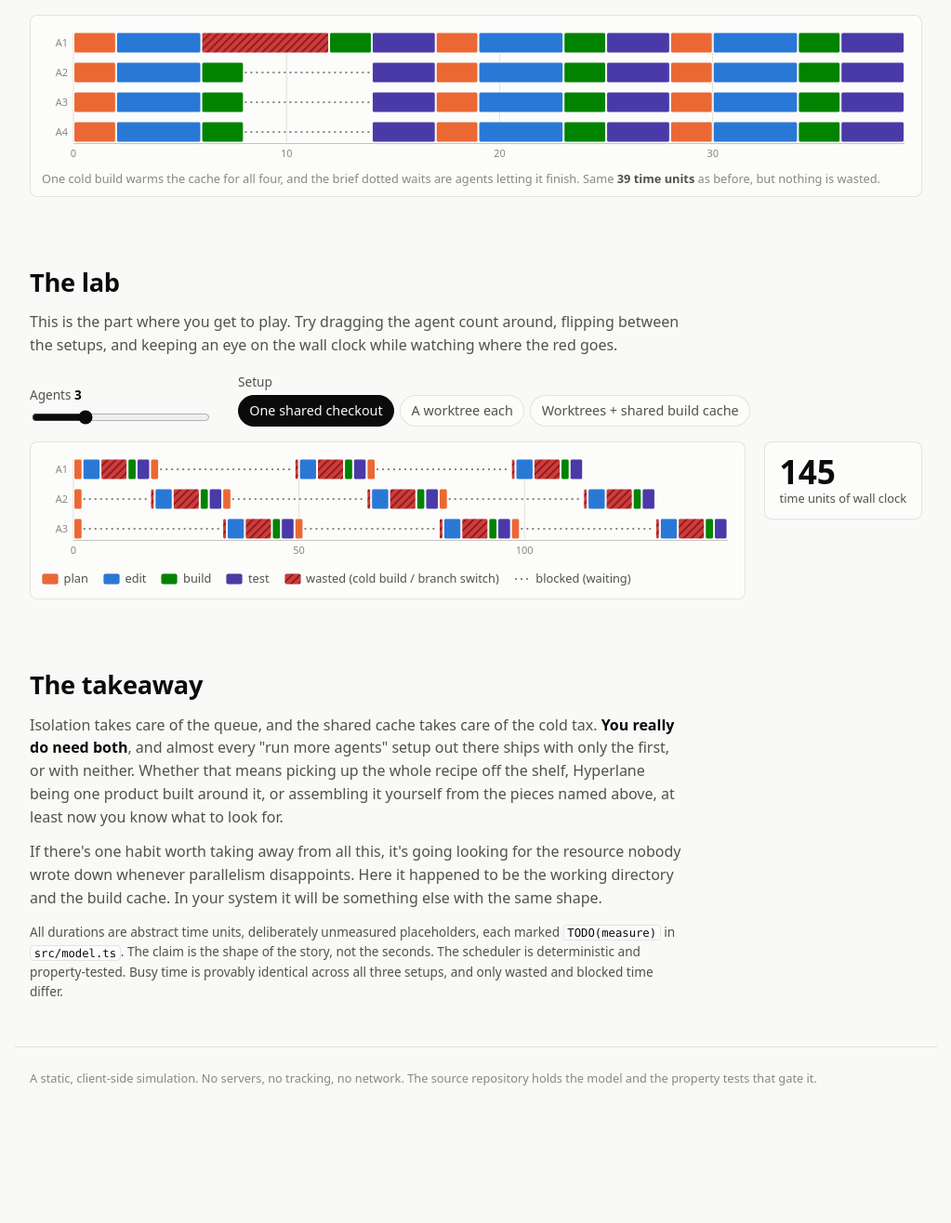
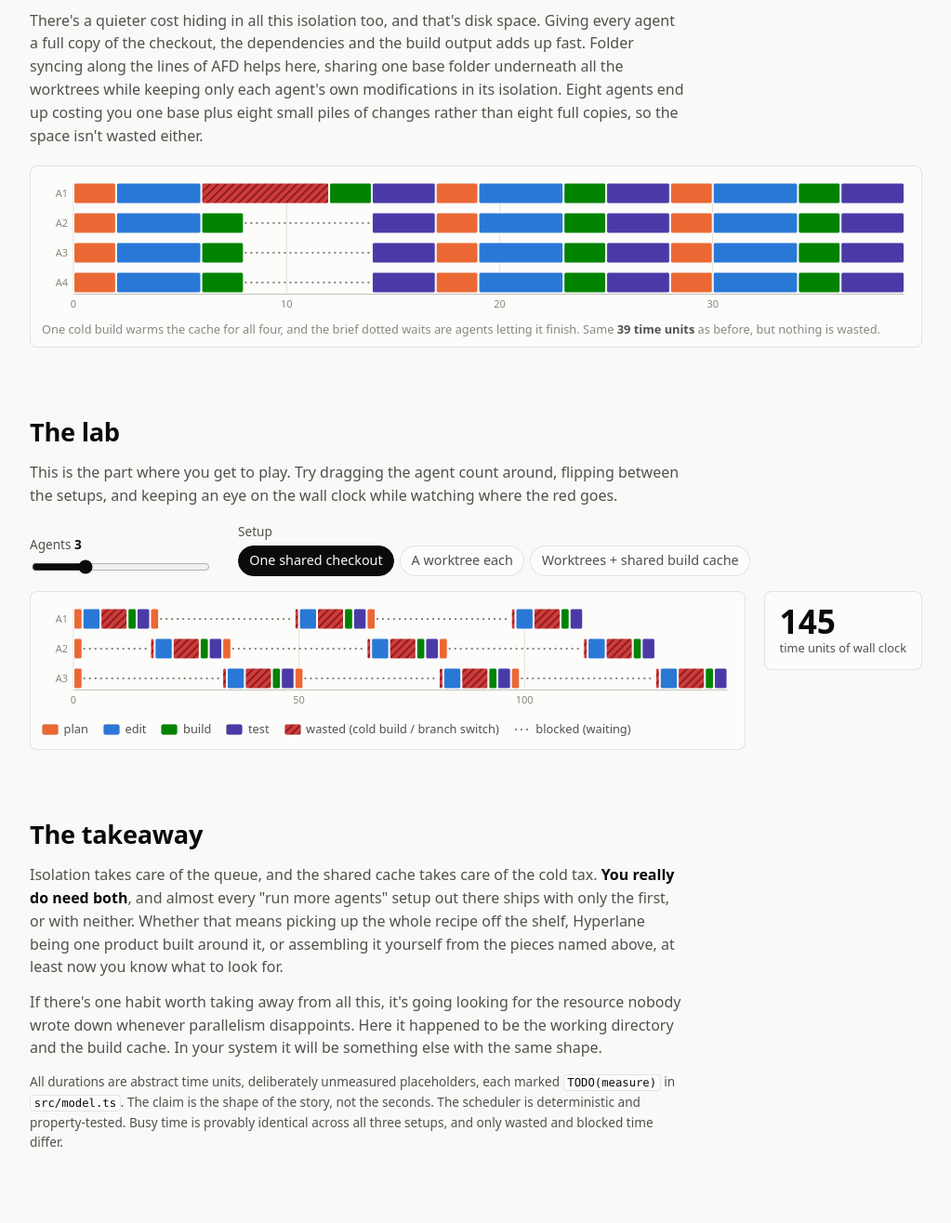
Before and after one commit to comp4020-agentic-coding-studio/comp4020-ass1-PressJump, a website built with Vite: page index.html in a window 1280 px wide. Shown: the part 2301-3617 px from the top of the page at 93% size, without its empty margins (128-1151 px from the left). Before the commit the page ends 3519 px from the top, so only its background shows below. Built offline with nearby package versions, Linux system fonts and the light colour scheme.

Commit message:
feat: AFD folder-sharing paragraph in setup 3, drop the footer
Setup 3 now covers the disk-space half of isolation, sharing one base
folder under every worktree with only each agent's modifications kept in
its isolation, AFD-style, so N agents cost one base plus N small deltas.
Footer line removed at the author's request.

```diff
--- a/index.html
+++ b/index.html
@@ -89,6 +89,7 @@
 
   /* ---- sections ---- */
   .section { max-width: 62rem; margin: 0 auto; padding: 2.2rem 1rem; }
+  .section:last-of-type { padding-bottom: 4rem; }
   .section h2 {
     margin: 0 0 0.6rem;
     font-size: clamp(1.35rem, 3.5vw, 1.7rem); letter-spacing: -0.01em;
@@ -163,11 +164,6 @@
   }
   .legend svg { display: block; flex: none; }
 
-  footer {
-    max-width: 62rem; margin: 0 auto; padding: 1.5rem 1rem 3rem;
-    font-size: 0.8rem; color: var(--muted);
-    border-top: 1px solid var(--border);
-  }
 </style>
 </head>
 <body>
@@ -284,6 +280,16 @@
     missing red. Heading down to the lab and cranking the agent count is
     where the gap really opens up.
   </p>
+  <p>
+    There's a quieter cost hiding in all this isolation too, and that's
+    disk space. Giving every agent a full copy of the checkout, the
+    dependencies and the build output adds up fast. Folder syncing along
+    the lines of AFD helps here, sharing one base folder underneath all
+    the worktrees while keeping only each agent's own modifications in
+    its isolation. Eight agents end up costing you one base plus eight
+    small piles of changes rather than eight full copies, so the space
+    isn't wasted either.
+  </p>
   <figure class="mini" data-n="4" data-mode="worktree-shared" id="mini-cache">
     <svg role="img" aria-label="Timeline of four agents with worktrees and a shared build cache"></svg>
     <figcaption>
@@ -359,11 +365,6 @@
   </p>
 </section>
 
-<footer>
-  A static, client-side simulation. No servers, no tracking, no network.
-  The source repository holds the model and the property tests that gate it.
-</footer>
-
 <script type="module" src="/src/main.ts"></script>
 </body>
 </html>
```
